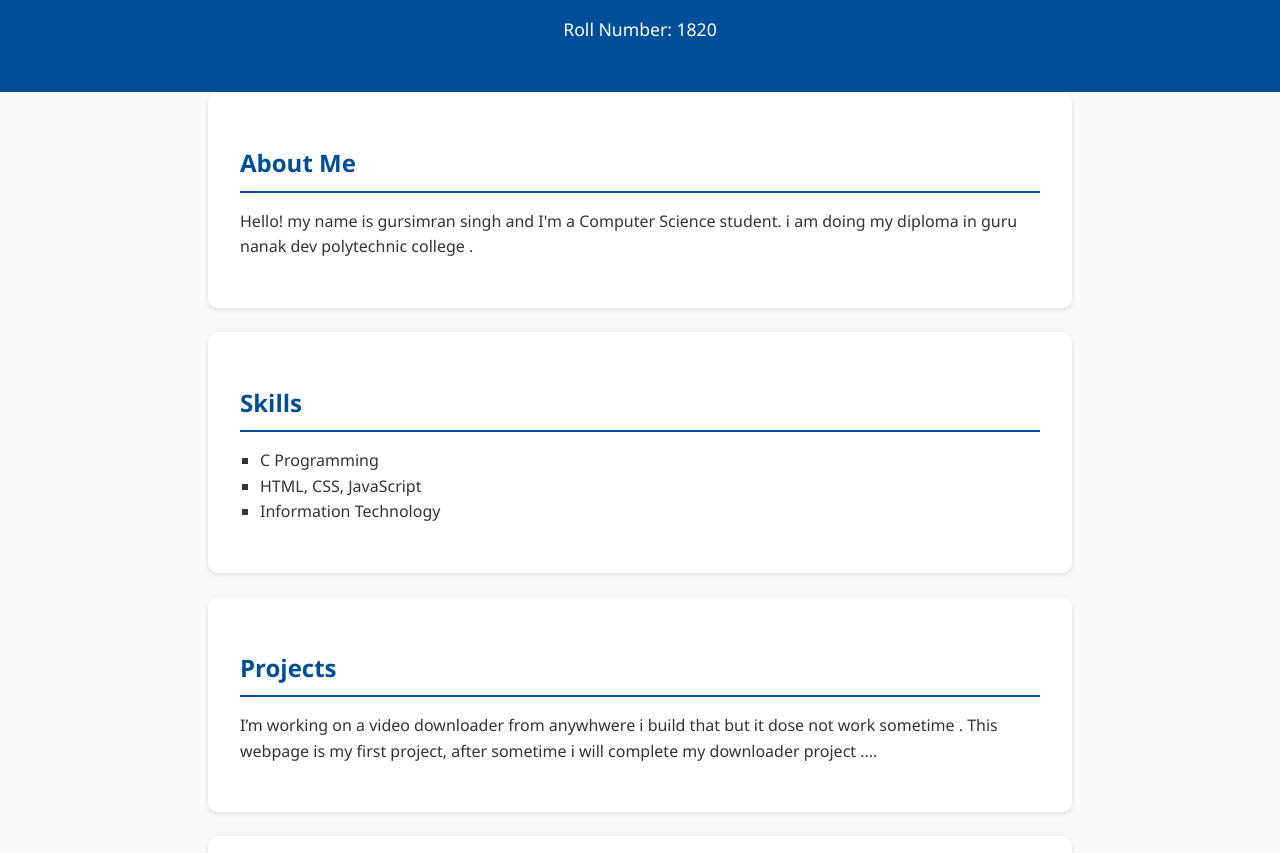
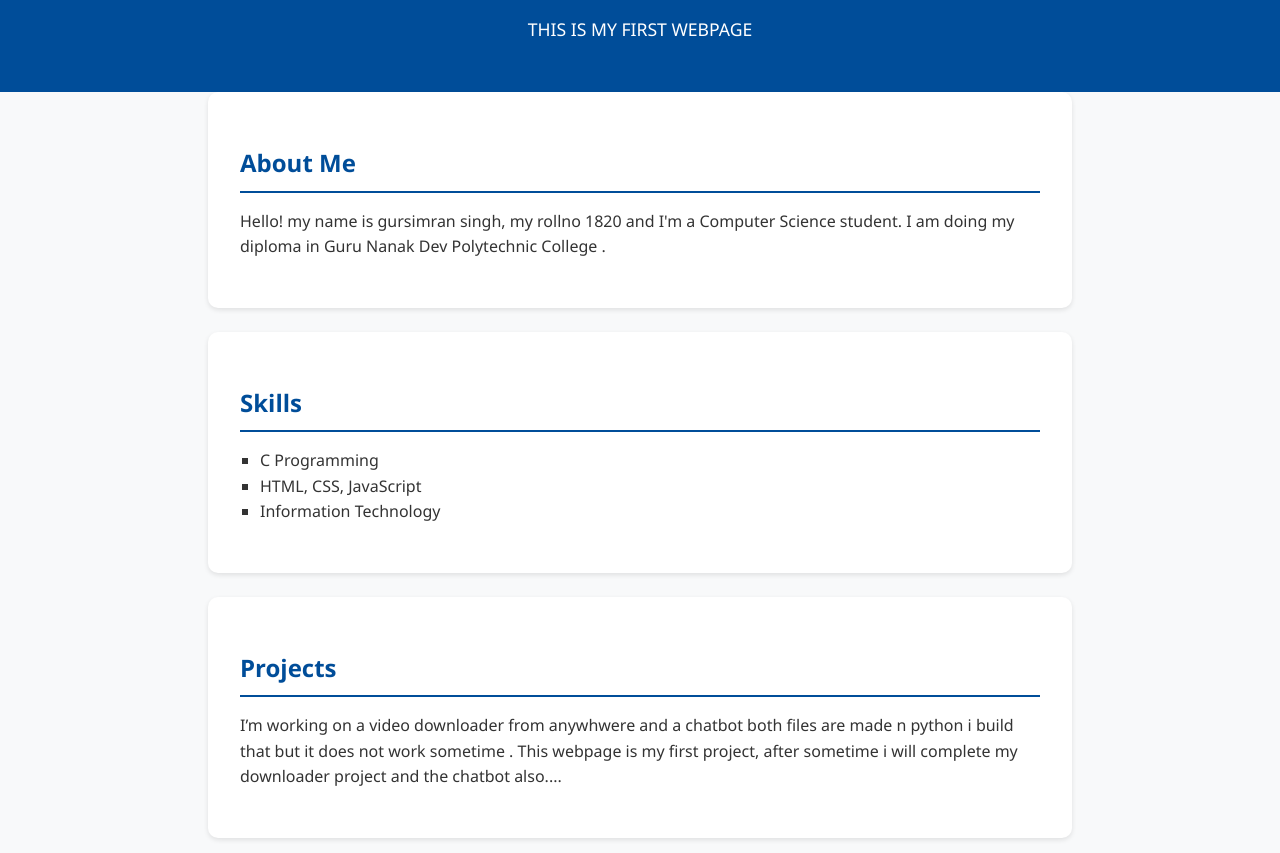
Before and after one commit to devilseyedevloper/devilseyedevloper.github.io, a plain HTML site: page index.html in a window 1280 px wide. Shown: the part 99-952 px from the top of the page. Drawn offline with Linux system fonts and the light colour scheme.

Commit message:
index.html

```diff
--- a/index.html
+++ b/index.html
@@ -9,12 +9,12 @@
 <body>
   <header>
     <h1>WELCOME TO GURSIMRAN SINGH WEBPAGE</h1>
-    <p>Roll Number: 1820</p>
+    <p>THIS IS MY FIRST WEBPAGE</p>
   </header>
 
   <section id="about">
     <h2>About Me</h2>
-    <p>Hello! my name is gursimran singh and  I'm a Computer Science student. i am doing my diploma in guru nanak dev polytechnic college .  </p>
+    <p>Hello! my name is gursimran singh, my rollno  1820 and  I'm a Computer Science student. I am doing my diploma in Guru Nanak Dev Polytechnic College .  </p>
   </section>
 
   <section id="skills">
@@ -28,7 +28,7 @@
 
   <section id="projects">
     <h2>Projects</h2>
-    <p>I’m working on a video downloader from anywhwere i build that but it dose not work sometime . This webpage is my first project, after  sometime i will complete my downloader project ....</p>
+    <p>I’m working on a video downloader from anywhwere and a chatbot both files are made n python i build that but it does not work sometime . This webpage is my first project, after  sometime i will complete my downloader project and the chatbot also....</p>
   </section>
 
   <section id="contact">
```
